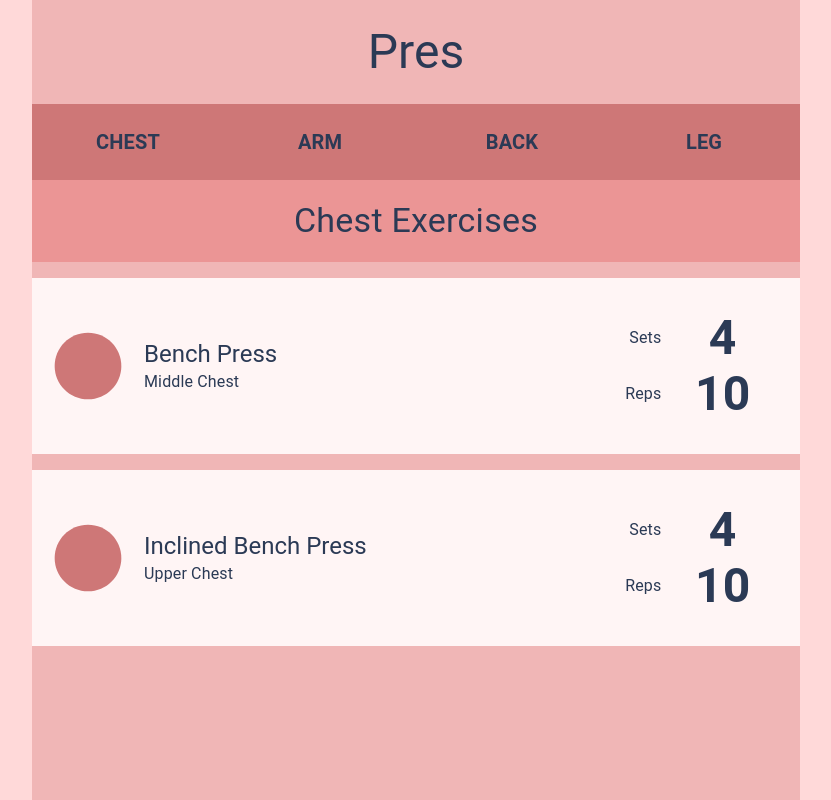
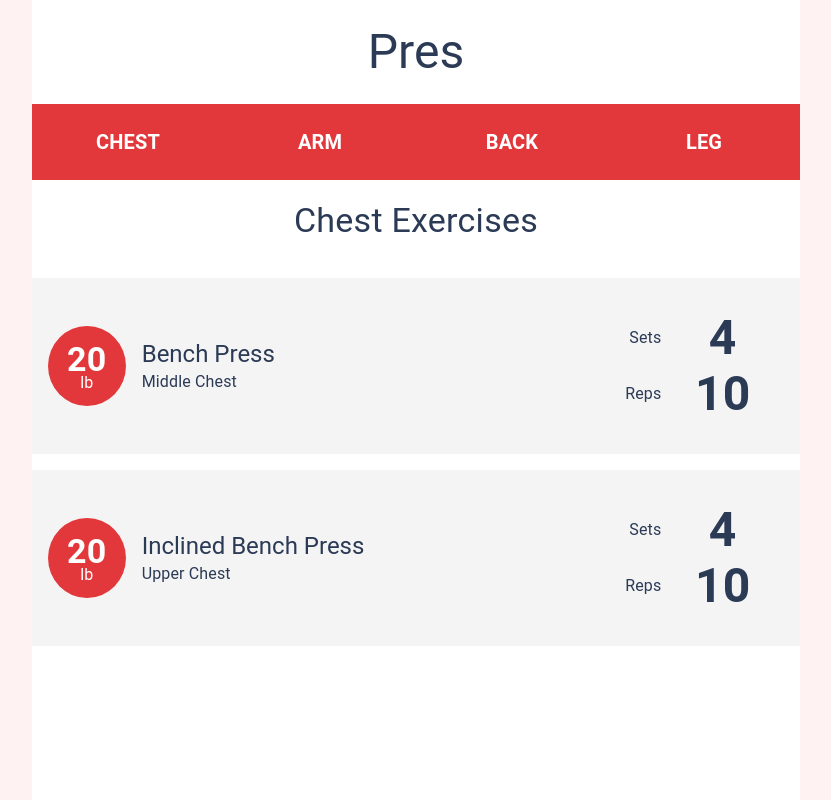
Before and after one commit to maxellmilay/press, a Next.js app: page / in a window 1280 px wide. Shown: the whole page, without its empty margins (224-1055 px from the left). Built offline with nearby package versions, Linux system fonts and the light colour scheme.

Commit message:
updated site ui

```diff
--- a/components/Exercises.tsx
+++ b/components/Exercises.tsx
@@ -6,7 +6,7 @@ import CircleIcon from '@mui/icons-material/Circle';
 
 const ExerciseContainer = styled(Grid)(({ theme }) => ({
     padding: '2rem 1rem',
-    backgroundColor: '#FFF5F5',
+    backgroundColor: '#F4F4F4',
     marginTop: '1rem'
 }))
 
@@ -18,8 +18,11 @@ export default function Exercises() {
             {exercises.map((exercise) => {
                 return (
                     <ExerciseContainer container item key={exercise.name} direction={matches ? "row" : 'column'}>
-                        <Grid container item justifyContent='center' alignItems='center' md={8} wrap sx={{ marginBottom: matches ? '0' : '0.5rem' }}>
-                            <CircleIcon sx={{ color: '#CE7777', fontSize: '5rem', marginRight: '1rem' }} />
+                        <Grid container item alignItems='center' md={8} wrap sx={{ marginBottom: matches ? '0' : '0.5rem' }}>
+                            <Grid item container justifyContent='center' direction='column' alignItems='center' sx={{ backgroundColor: '#E3383B', borderRadius: '50%', marginRight: '1rem', width: '6rem', height: '5rem' }} >
+                                <Typography variant='h4' sx={{ color: 'white', lineHeight: '1', fontWeight: 'bold' }}>20</Typography>
+                                <Typography sx={{ color: 'white', lineHeight: '0.9' }}>lb</Typography>
+                            </Grid>
                             <Grid container item direction="column" justifyContent="center" sx={{ flexGrow: '1' }}>
                                 <Typography variant="h5">{exercise.name}</Typography>
                                 <Typography>{exercise.muscle}</Typography>
--- a/components/Menu.tsx
+++ b/components/Menu.tsx
@@ -12,9 +12,9 @@ export default function Menu(props: PropsInterface) {
     const matches = useMediaQuery('(min-width:900px)')
 
     return (
-        <Grid container item direction={matches ? "row" : "column"} justifyContent='center' sx={{ backgroundColor: '#CE7777' }}>
+        <Grid container item direction={matches ? "row" : "column"} justifyContent='center' sx={{ backgroundColor: '#E3383B' }}>
             {muscles.map((muscle) => {
-                return <MenuItem key={muscle} muscle={muscle} setCurrentMuscle={setCurrentMuscle}/>
+                return <MenuItem key={muscle} muscle={muscle} setCurrentMuscle={setCurrentMuscle} />
             })}
         </Grid>
     )
--- a/components/MenuItem.tsx
+++ b/components/MenuItem.tsx
@@ -15,7 +15,7 @@ export default function MenuItem(props: PropsInterface) {
 
     return (
         <Grid container item md={3} justifyContent='center' alignItems='center'>
-            <Button sx={{ width: '100%', color: '#2B3A55' }} onClick={() => handleMuscleChange(muscle)}>
+            <Button sx={{ width: '100%', color: 'white' }} onClick={() => handleMuscleChange(muscle)}>
                 <Typography variant='h6' sx={{ margin: '1rem 0', fontWeight: 'bold' }}>{muscle}</Typography>
             </Button>
         </Grid>
--- a/pages/index.tsx
+++ b/pages/index.tsx
@@ -16,28 +16,28 @@ export default function Home() {
   }
 
   return (
-    <Grid container justifyContent='center' sx={{ width: '100%', minHeight: '100vh', backgroundColor: '#FFD9D9', color: '#2B3A55', fontWeight: 'bold' }}>
-      <Grid container item direction="column" sx={{ width: matches ? '60%' : '100%', minHeight: '100vh', backgroundColor: '#F0B6B6' }}>
+    <Grid container justifyContent='center' sx={{ width: '100%', minHeight: '100vh', backgroundColor: '#FFF2F2', color: '#2B3A55', fontWeight: 'bold' }}>
+      <Grid container item direction="column" sx={{ width: matches ? '60%' : '100%', minHeight: '100vh', backgroundColor: 'white' }}>
         <Head>
-          <title>pres</title>
+          <title>Press</title>
         </Head>
-        <Grid container item justifyContent='center' sx={{ backgrounsdColor: '#FF9F9F' }}>
+        <Grid container item justifyContent='center' sx={{ backgroundColor: 'white' }}>
           <Typography variant='h3' sx={{ margin: '1.5rem 0' }}>Pres</Typography>
         </Grid>
         {matches
           ? <Menu setCurrentMuscle={setCurrentMuscle} />
           : <>
-            <Button sx={{ padding: '0', backgroundColor: '#CE7777' }} onClick={toggleMenu}>
-              <Grid container item justifyContent='center' sx={{ backgroundColor: '#CE7777' }}>
+            <Button sx={{ padding: '0', backgroundColor: '#E3383B' }} onClick={toggleMenu}>
+              <Grid container item justifyContent='center' sx={{ backgroundColor: '#E3383B' }}>
                 <Grid container item md={3} justifyContent='center' alignItems='center'>
-                  <MenuIcon sx={{ margin: '1rem 0', fontSize: '2rem', color: '#2B3A55' }} />
+                  <MenuIcon sx={{ margin: '1rem 0', fontSize: '2rem', color: 'white' }} />
                 </Grid>
 
               </Grid>
             </Button>
             {open && <Menu setCurrentMuscle={setCurrentMuscle} />}
           </>}
-        <Grid container item justifyContent='center' alignItems='center' sx={{ backgroundColor: '#EB9595' }}>
+        <Grid container item justifyContent='center' alignItems='center' sx={{ backgroundColor: 'white' }}>
           <Typography variant='h4' sx={{ margin: '1.25rem 0' }}>{currentMuscle} Exercises</Typography>
         </Grid>
         <Exercises />
```
